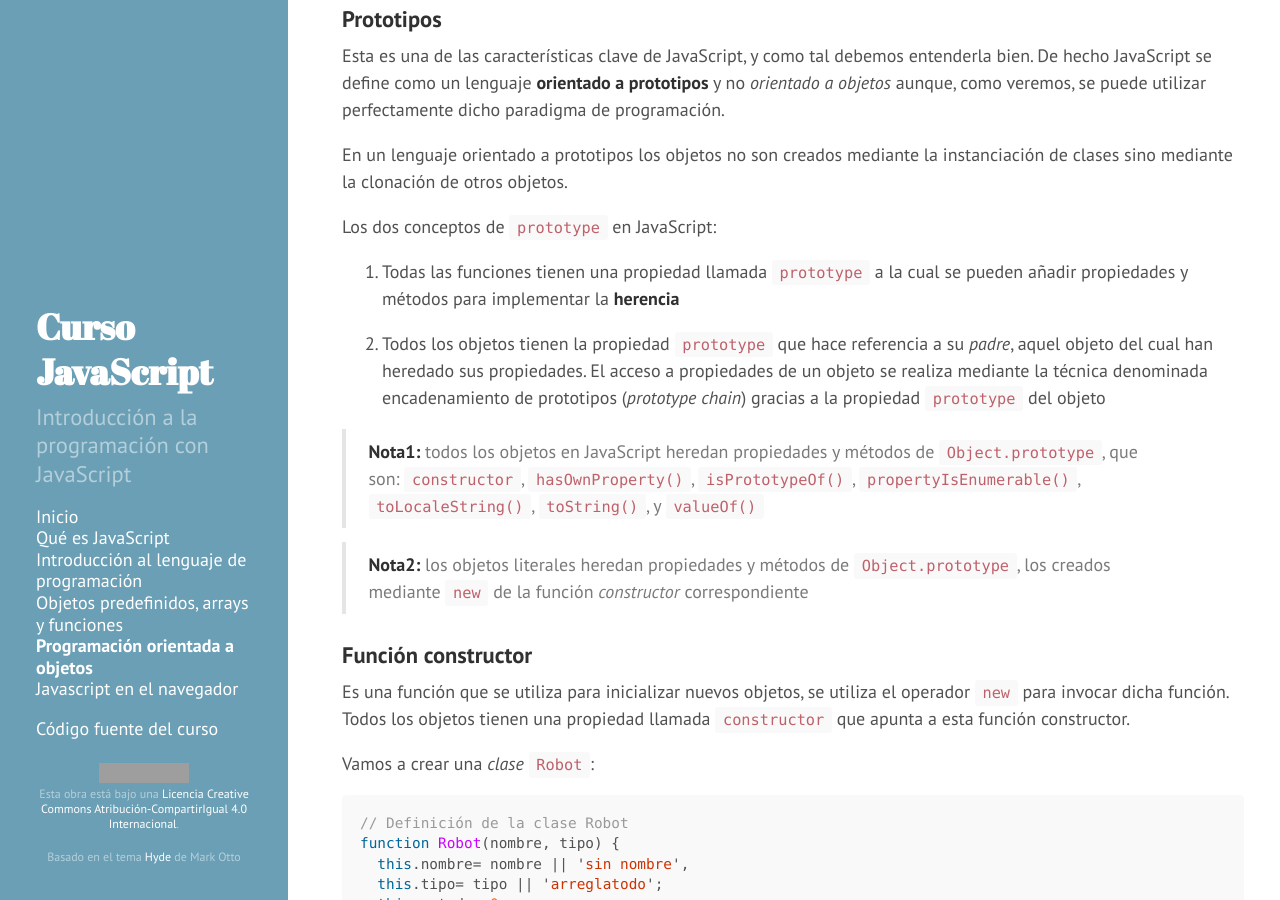
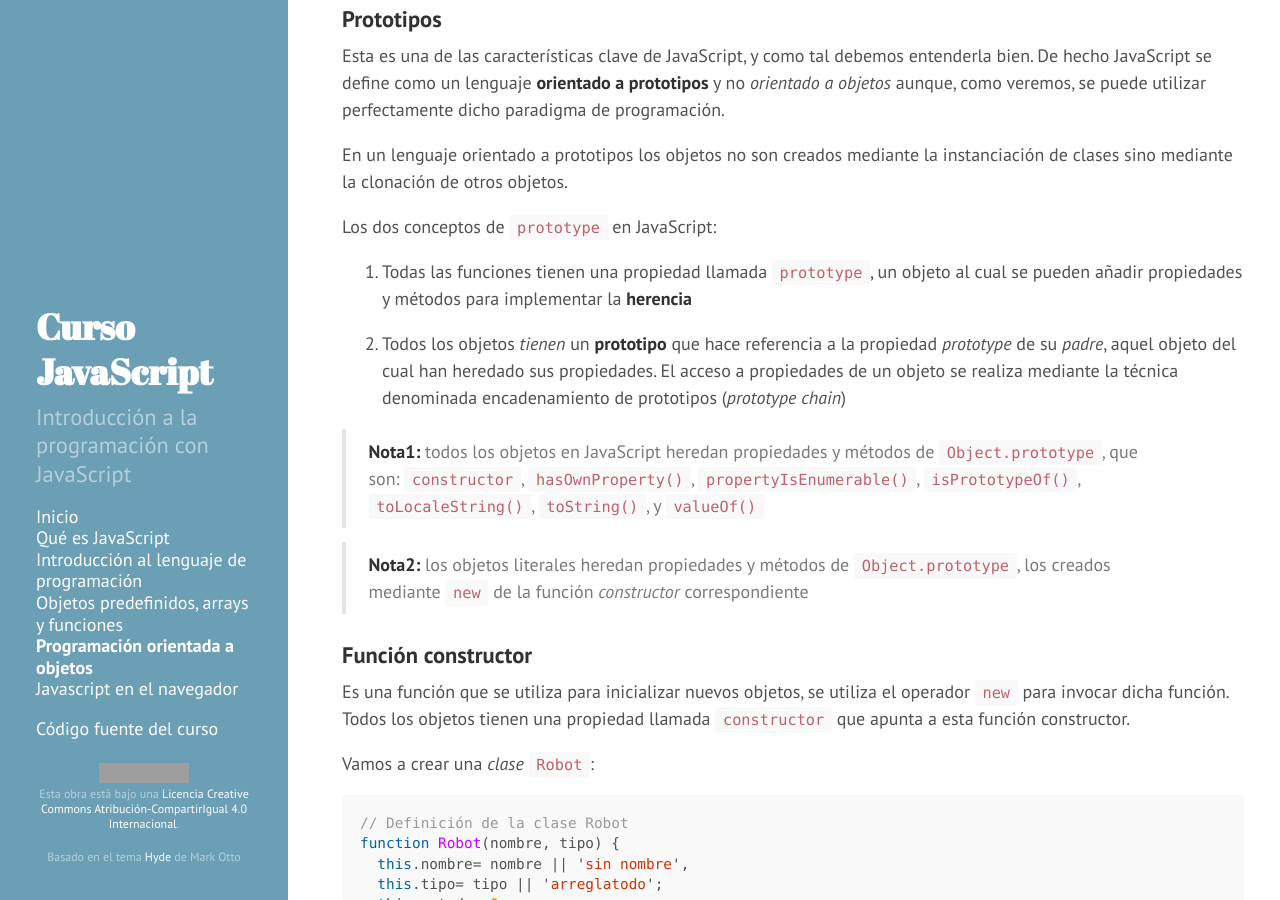
Before and after one commit to xguaita/curso-javascript, a Jekyll site: the page built from modulo3/index.md, in a window 1280 px wide and 900 px high, scrolled down 5005 px. Built offline with Jekyll 4.4.1, drawn with Linux system fonts in a browser that asks for light colours; Markdown is read by kramdown in place of the engine named in the settings; grey boxes are pictures that could not be loaded.

Commit message:
Correcciones

```diff
--- a/modulo3/index.md
+++ b/modulo3/index.md
@@ -215,11 +215,11 @@ En un lenguaje orientado a prototipos los objetos no son creados mediante la ins
 
 Los dos conceptos de `prototype` en JavaScript:
 
-  1. Todas las funciones tienen una propiedad llamada `prototype` a la cual se pueden añadir propiedades y métodos para implementar la **herencia**
+  1. Todas las funciones tienen una propiedad llamada `prototype`, un objeto al cual se pueden añadir propiedades y métodos para implementar la **herencia**
 
-  2. Todos los objetos tienen la propiedad `prototype` que hace referencia a su _padre_, aquel objeto del cual han heredado sus propiedades.  El acceso a propiedades de un objeto se realiza mediante la técnica denominada encadenamiento de prototipos (_prototype chain_) gracias a la propiedad `prototype` del objeto
+  2. Todos los objetos _tienen_ un **prototipo** que hace referencia a la propiedad _prototype_ de su _padre_, aquel objeto del cual han heredado sus propiedades.  El acceso a propiedades de un objeto se realiza mediante la técnica denominada encadenamiento de prototipos (_prototype chain_)
 
-  > **Nota1:** todos los objetos en JavaScript heredan propiedades y métodos de `Object.prototype`, que son: `constructor`, `hasOwnProperty()`, `isPrototypeOf()`, `propertyIsEnumerable()`, `toLocaleString()`, `toString()`, y `valueOf()`
+  > **Nota1:** todos los objetos en JavaScript heredan propiedades y métodos de `Object.prototype`, que son: `constructor`, `hasOwnProperty()`, `propertyIsEnumerable()`, `isPrototypeOf()`, `toLocaleString()`, `toString()`, y `valueOf()`
 
   > **Nota2:** los objetos literales heredan propiedades y métodos de `Object.prototype`, los creados mediante `new` de la función _constructor_ correspondiente
 
```
